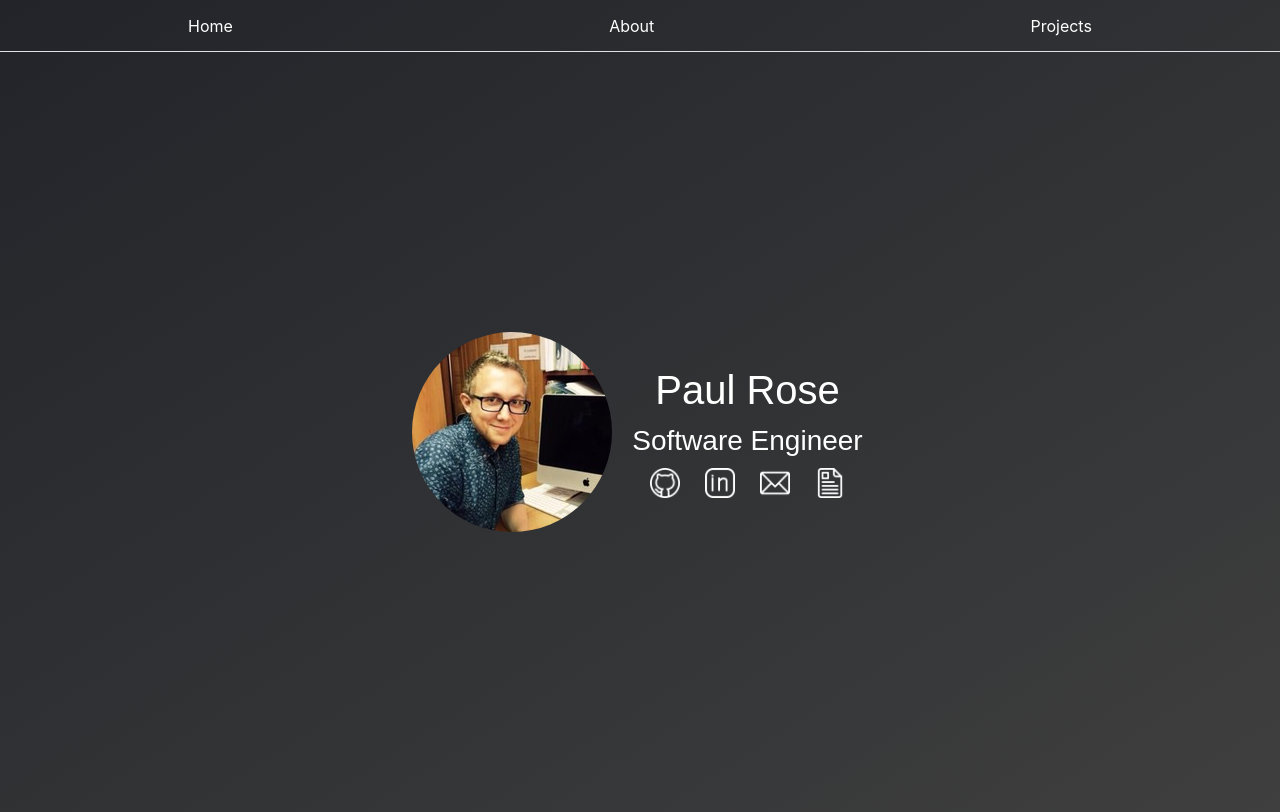
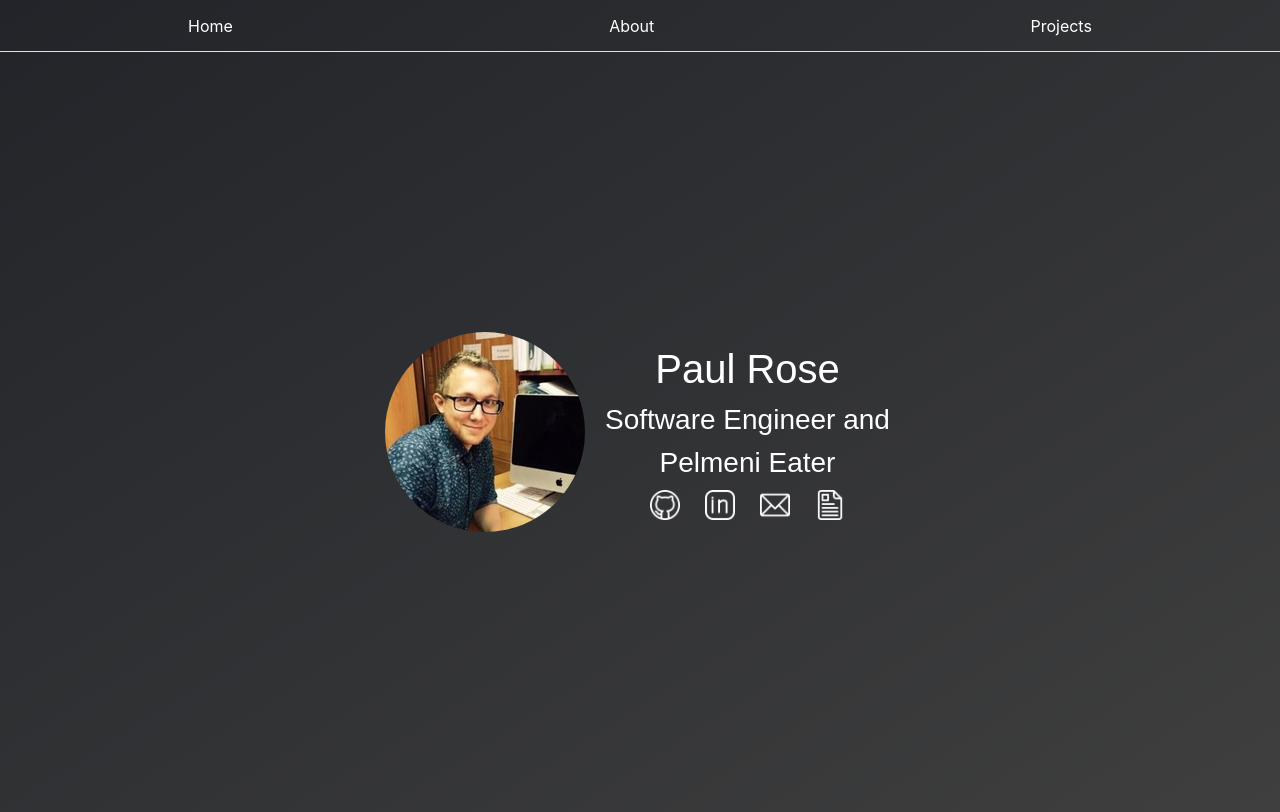
Before and after one commit to rose-paul/personal_site, a React app: page / in a window 1280 px wide. Built offline with nearby package versions, Linux system fonts and the light colour scheme.

Commit message:
add home carousel

```diff
--- /dev/null
+++ b/frontend/carousel.jsx
@@ -0,0 +1,26 @@
+import React, { useEffect, useState } from 'react';
+
+const Carousel = () => {
+
+    const facts = ["Pelmeni Eater", "Paul van Dyk Fanatic", "Cat Lover"]
+    const [display, setDisplay] = useState("Pelmeni Eater");
+    const len = facts.length;
+    let index = 1;
+
+    function changeDisplay() {
+        let el = facts[index % len];
+        setDisplay(el)
+        index++
+    }
+
+    useEffect( () => {
+        let intv = setInterval(changeDisplay, 1500)
+        return () => clearInterval(intv)
+    }, [])
+
+    return (
+        <h3>{display}</h3>
+    )
+}
+
+export default Carousel;
--- a/frontend/home.jsx
+++ b/frontend/home.jsx
@@ -1,6 +1,7 @@
 import React, { useState, useEffect } from "react";
 import { CSSTransition } from "react-transition-group";
 import cx from "classnames";
+import Carousel from "./carousel";
 
 const Home = () => {
   const [showHeader, setHeader] = useState(false);
@@ -20,7 +21,8 @@ const Home = () => {
         <img alt="" src="../public/pic.jpeg" />
         <div>
           <h1>Paul Rose</h1>
-          <h3>Software Engineer </h3>
+          <h3>Software Engineer and</h3>
+           <Carousel />
           <div className="header-links">
             <a
               href="https://github.com/rose-paul"
```
Also changed, not shown: 1 other file (tests, documents, lock files or other folders).
